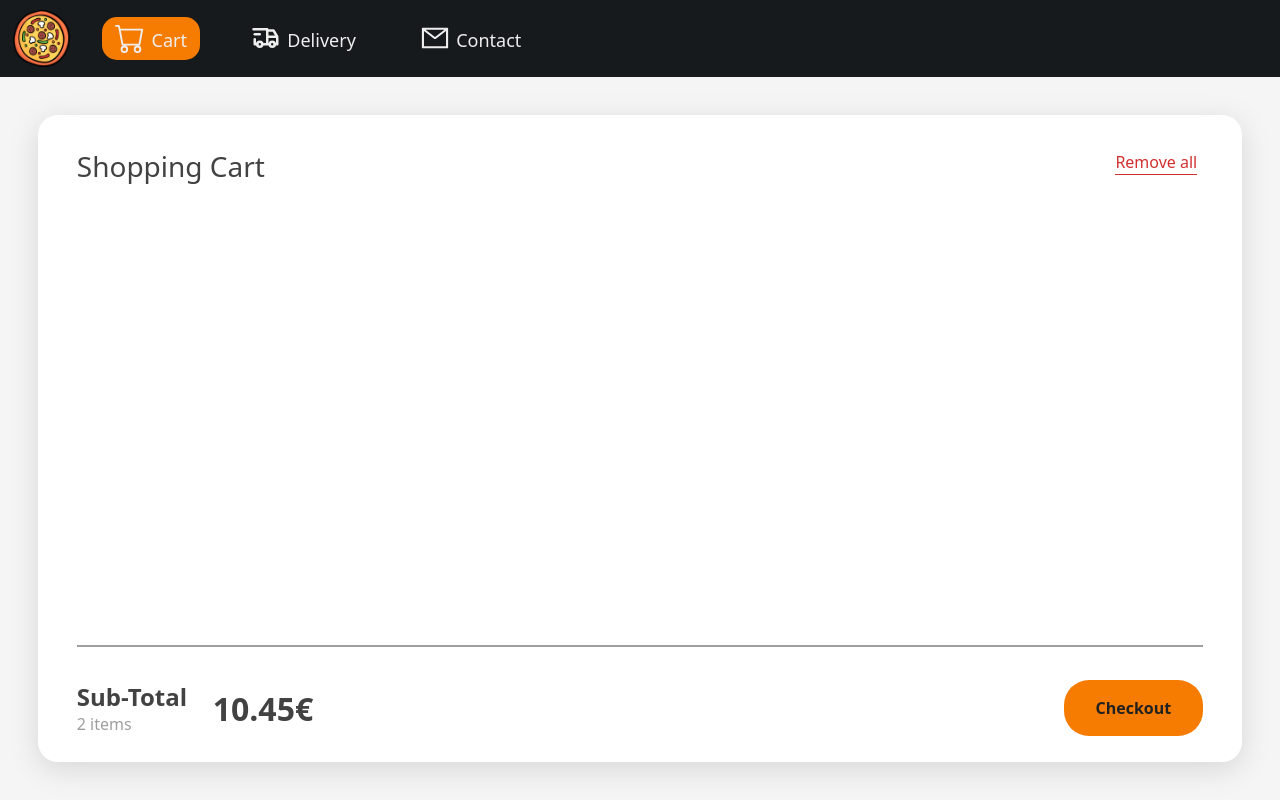
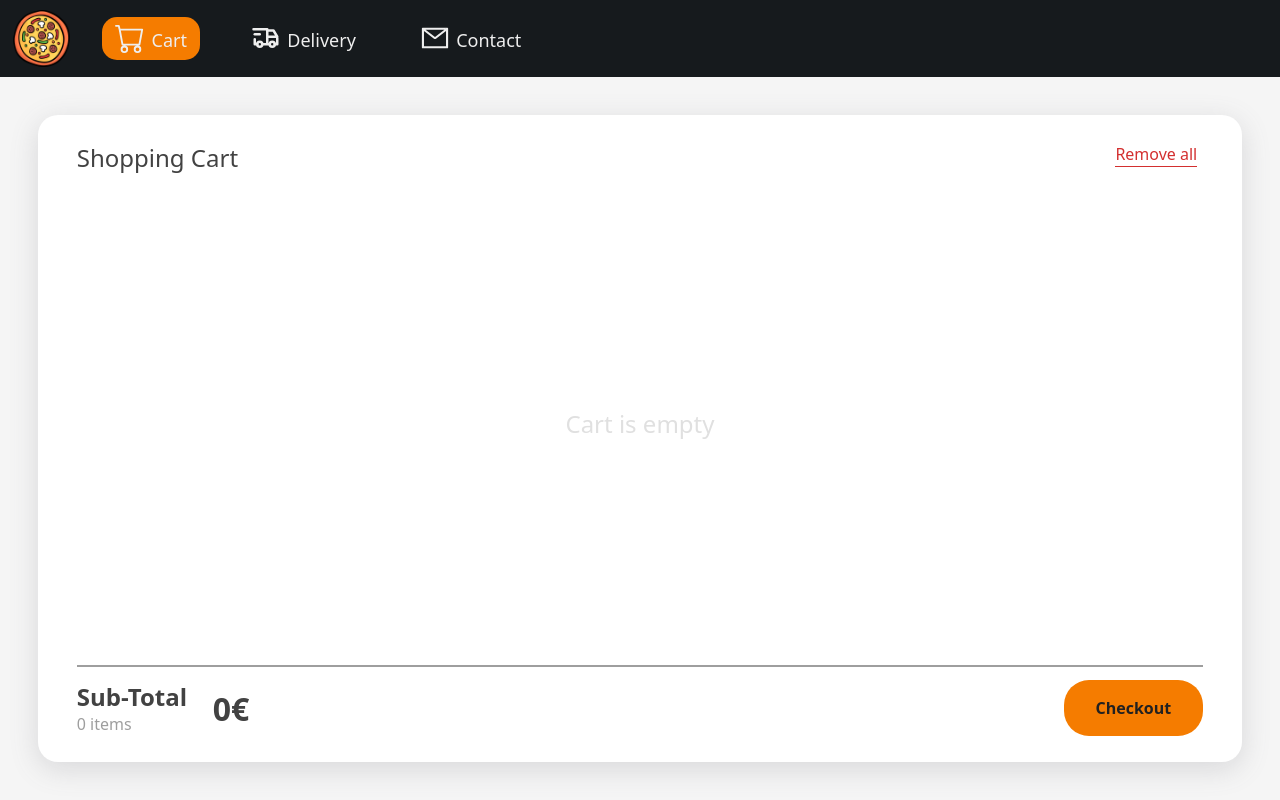
Before and after one commit to francmatyas/react-pizza, a React (Create React App) app: page /#/cart in a window 1280 px wide. Built offline with nearby package versions, Linux system fonts and the light colour scheme.

Commit message:
items in cart

```diff
--- a/src/App.js
+++ b/src/App.js
@@ -19,9 +19,11 @@ function App() {
   const [products, setProducts] = useState(DUMMY_PRODUCTS);
   const [cart, setCart] = useState([]);
   const [cartCount, setCartCount] = useState(0);
+  const [cartTotal, setCartTotal] = useState(0);
 
   function addToCartHandler(data) {
     setCartCount(cartCount + 1);
+    setCartTotal(cartTotal + data.price);
 
     setCart((prevCart) => {
       const existingItem = prevCart.find((item) => item.id === data.id);
@@ -44,14 +46,13 @@ function App() {
         return [...prevProducts, { ...data }];
       }
     });
-    console.log(cart);
   }
 
   return (
     <div className="App">
       <Header cartCount={cartCount} />
       <Routes>
-        <Route path="/cart" element={<Cart />} />
+        <Route path="/cart" element={<Cart total={cartTotal} count={cartCount} items={cart} />} />
         <Route path="/delivery" element={<Delivery />} />
         <Route
           path="/"
--- a/src/components/Card/Tags.scss
+++ b/src/components/Card/Tags.scss
@@ -1,5 +1,12 @@
 .tag{
+    height: 48px;
+    width: 48px;
     padding: 6px;
     border-radius: 15px;
     margin: 3px;
+
+    display: flex;
+    flex-direction: row;
+    justify-content: center;
+    align-items: center;
 }
--- a/src/components/Cart/Cart.js
+++ b/src/components/Cart/Cart.js
@@ -1,24 +1,67 @@
 import "./Cart.scss";
 
-function Cart() {
+import { BsTrash } from "react-icons/bs";
+import { FaPlus, FaMinus } from "react-icons/fa";
+import Tags from "../Card/Tags";
+
+function Cart(props) {
   return (
     <div className="cart">
       <div className="cart-container">
         <div className="cart-header">
-          <h3>Shopping Cart</h3>
+          <h4>Shopping Cart</h4>
           <button className="cart__remove-all">
             <p>Remove all</p>
           </button>
         </div>
 
-        <div className="cart-container__items"></div>
+        <div className="cart-container__items">
+          {props.items.length > 0 ? (
+            props.items.map((item) => (
+              <div className="cart-item">
+                <div className="cart-item__img">
+                  <img src={item.img} />
+                </div>
+                <div className="cart-item__title">
+                  <h3>{item.title}</h3>
+                  <div className="cart-item__tags">
+                    {typeof item.tags !== "undefined" &&
+                      item.tags.length > 0 &&
+                      item.tags.map((tag) => Tags[tag].tag)}
+                  </div>
+                </div>
+
+                <div className="cart-item__amount">
+                  <button className="cart-item__amount-btn">
+                    <FaPlus size={10} />
+                  </button>
+                  {item.amount}
+                  <button className="cart-item__amount-btn">
+                    <FaMinus size={10} />
+                  </button>
+                </div>
+                <div className="cart-item__footer">
+                  <h3>{item.price}€</h3>
+                  <button className="cart-item__remove">
+                    Remove
+                  </button>
+                </div>
+              </div>
+            ))
+          ) : (
+            <div className="cart-empty">
+              <h3>Cart is empty</h3>
+            </div>
+          )}
+        </div>
+
         <div className="cart-footer">
           <div className="cart-subtotal">
             <div className="cart-subtotal__count">
               <h4>Sub-Total</h4>
-              <p>2 items</p>
+              <p>{props.count} items</p>
             </div>
-            <h3>10.45€</h3>
+            <h3>{props.total}€</h3>
           </div>
           <button className="cart-checkout">Checkout</button>
         </div>
--- a/src/components/Cart/Cart.scss
+++ b/src/components/Cart/Cart.scss
@@ -1,3 +1,14 @@
+::-webkit-scrollbar {
+    width: 8px;
+  }
+  ::-webkit-scrollbar-track {
+    background: transparent
+  }
+  ::-webkit-scrollbar-thumb {
+    background: #424242;
+    border-radius: 50px;
+  }
+
 .cart {
   position: absolute;
   top: 6vw;
@@ -20,7 +31,7 @@
   margin: 3vw;
 
   display: grid;
-  grid-template-rows: [row1-start] 10% [row1-end row2-start] auto [row2-end row3-start] 15% [row3-end];
+  grid-template-rows: [row1-start] min-content [row1-end row2-start] auto [row2-end row3-start] min-content [row3-end];
 
   border-radius: 20px;
   background-color: white;
@@ -66,6 +77,8 @@
   grid-row-end: row2-end;
 
   border-bottom: solid 2px #9e9e9e;
+
+    overflow-y: scroll;
 }
 
 .cart-footer {
@@ -80,6 +93,8 @@
   flex-direction: row;
   justify-content: space-between;
   align-items: flex-end;
+
+  padding-top: 1vw;
 
   .cart-subtotal {
     display: flex;
@@ -140,3 +155,120 @@
     }
   }
 }
+
+// -------------------- Cart items --------------------
+
+.cart-item {
+  display: flex;
+  flex-direction: row;
+  justify-content: space-between;
+  align-items: center;
+
+  margin-right: 1vw;
+
+  .cart-item__img img {
+    width: 12vw;
+    height: 12vw;
+  }
+
+  .cart-item__title {
+    margin: 0;
+    padding: 0;
+    font-size: 1.5rem;
+    font-weight: 500;
+    color: #424242;
+
+    .cart-item__tags {
+      height: min-content;
+      width: auto;
+
+      display: flex;
+      flex-wrap: wrap;
+      justify-content: center;
+      align-items: center;
+    }
+  }
+
+  .cart-item__amount {
+    font-size: x-large;
+    font-weight: 500;
+
+    display: flex;
+    flex-direction: row;
+    align-items: center;
+    justify-content: center;
+
+    .cart-item__amount-btn {
+      height: 32px;
+      width: 32px;
+
+      border: none;
+      border-radius: 50px;
+      background-color: #e0e0e0;
+      color: #212121;
+
+      font-size: 1.5rem;
+      font-weight: 500;
+      margin: 0 1vw;
+      transition: 0.3s;
+
+      display: flex;
+      flex-direction: row;
+      align-items: center;
+      justify-content: center;
+
+      &:hover {
+        cursor: pointer;
+        color: #161a1d;
+      }
+    }
+  }
+
+  .cart-item__footer {
+    display: flex;
+    flex-direction: column;
+    align-items: flex-end;
+
+    h3 {
+      margin: 0;
+      padding: 0;
+      font-size: 1.5rem;
+      font-weight: 500;
+      color: #424242;
+    }
+
+    .cart-item__remove {
+      height: min-content;
+      border: none;
+      background-color: transparent;
+
+      margin-top: 5px;
+
+      color: #d32f2f;
+      text-decoration: underline;
+      text-underline-offset: 3px;
+      padding: 0;
+
+      font-size: medium;
+      transition: 0.3s;
+
+      transform: translate(0, -3px);
+    }
+  }
+}
+.cart-empty{
+    display: flex;
+    flex-direction: column;
+    align-items: center;
+    justify-content: center;
+
+    height: 100%;
+
+    h3 {
+      margin: 0;
+      padding: 0;
+      font-size: 1.5rem;
+      font-weight: 500;
+      color: #e0e0e0;
+    }
+  }
```
